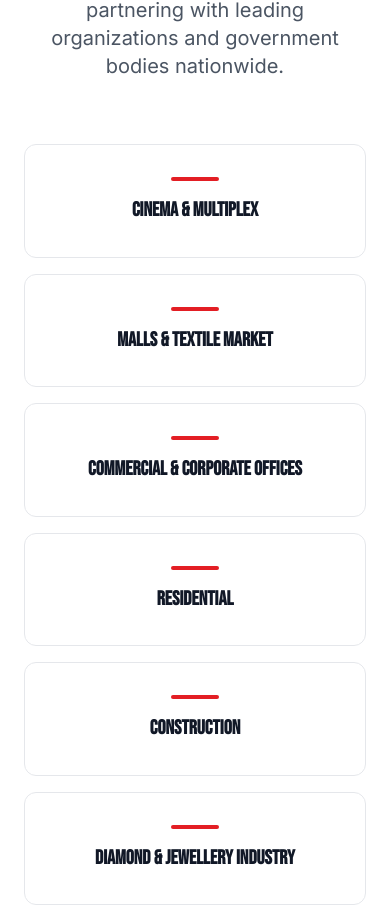
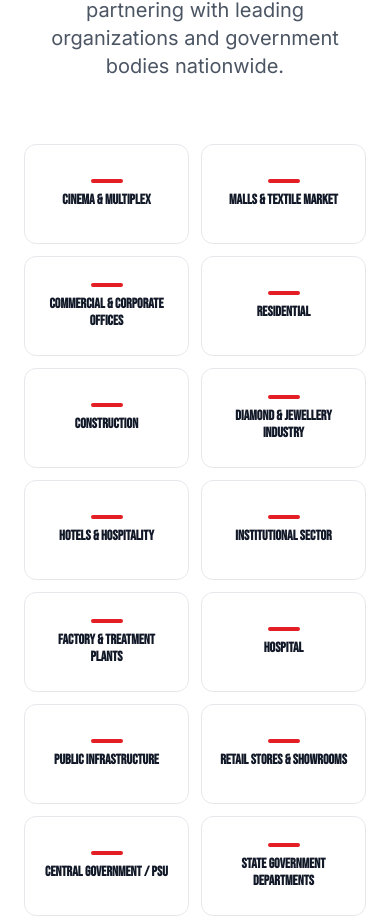
Before and after one commit to shivansh-121/Honos_Webstie, a Next.js app: page / in a window 390 px wide. Shown: the part 8513-9429 px from the top of the page. Built offline with nearby package versions, Linux system fonts and the light colour scheme.

Commit message:
style: optimize industries grid layout for mobile screens

```diff
--- a/components/sections/Industries.tsx
+++ b/components/sections/Industries.tsx
@@ -82,21 +82,21 @@ export function Industries() {
           initial="hidden"
           whileInView="visible"
           viewport={{ once: true, margin: "-100px" }}
-          className="grid gap-4 sm:gap-6 grid-cols-1 sm:grid-cols-2 lg:grid-cols-3 xl:grid-cols-4 max-w-7xl mx-auto"
+          className="grid gap-3 sm:gap-4 md:gap-6 grid-cols-2 md:grid-cols-3 lg:grid-cols-4 xl:grid-cols-5 max-w-7xl mx-auto"
         >
           {industryCategories.map((cat, index) => (
             <motion.div
               key={cat.name}
               variants={cardVariants}
               whileHover={{ scale: 1.05, translateY: -5 }}
-              className="group relative border border-honos-line/40 bg-void/50 backdrop-blur-sm p-8 flex items-center justify-center text-center overflow-hidden transition-all duration-300 hover:border-gold hover:shadow-[0_0_30px_rgba(201,168,76,0.15)] rounded-xl"
+              className="group relative border border-honos-line/40 bg-void/50 backdrop-blur-sm p-4 sm:p-6 md:p-8 flex items-center justify-center text-center overflow-hidden transition-all duration-300 hover:border-gold hover:shadow-[0_0_30px_rgba(201,168,76,0.15)] rounded-xl min-h-[100px] sm:min-h-[120px]"
             >
               {/* Animated gradient hover background */}
               <div className="absolute inset-0 bg-gradient-to-tr from-brand-red/0 via-brand-red/5 to-gold/10 opacity-0 group-hover:opacity-100 transition-opacity duration-500" />
 
-              <div className="relative z-10 flex flex-col items-center">
-                <div className="mb-4 h-1 w-12 bg-brand-red rounded-full group-hover:bg-gold transition-colors duration-300" />
-                <h3 className="font-display text-xl uppercase text-honos-white font-bold leading-snug group-hover:text-gold transition-colors duration-300">
+              <div className="relative z-10 flex flex-col items-center w-full">
+                <div className="mb-2 sm:mb-4 h-1 w-8 sm:w-12 bg-brand-red rounded-full group-hover:bg-gold transition-colors duration-300" />
+                <h3 className="font-display text-sm sm:text-base lg:text-lg uppercase text-honos-white font-bold leading-tight group-hover:text-gold transition-colors duration-300">
                   {cat.name}
                 </h3>
               </div>
```
